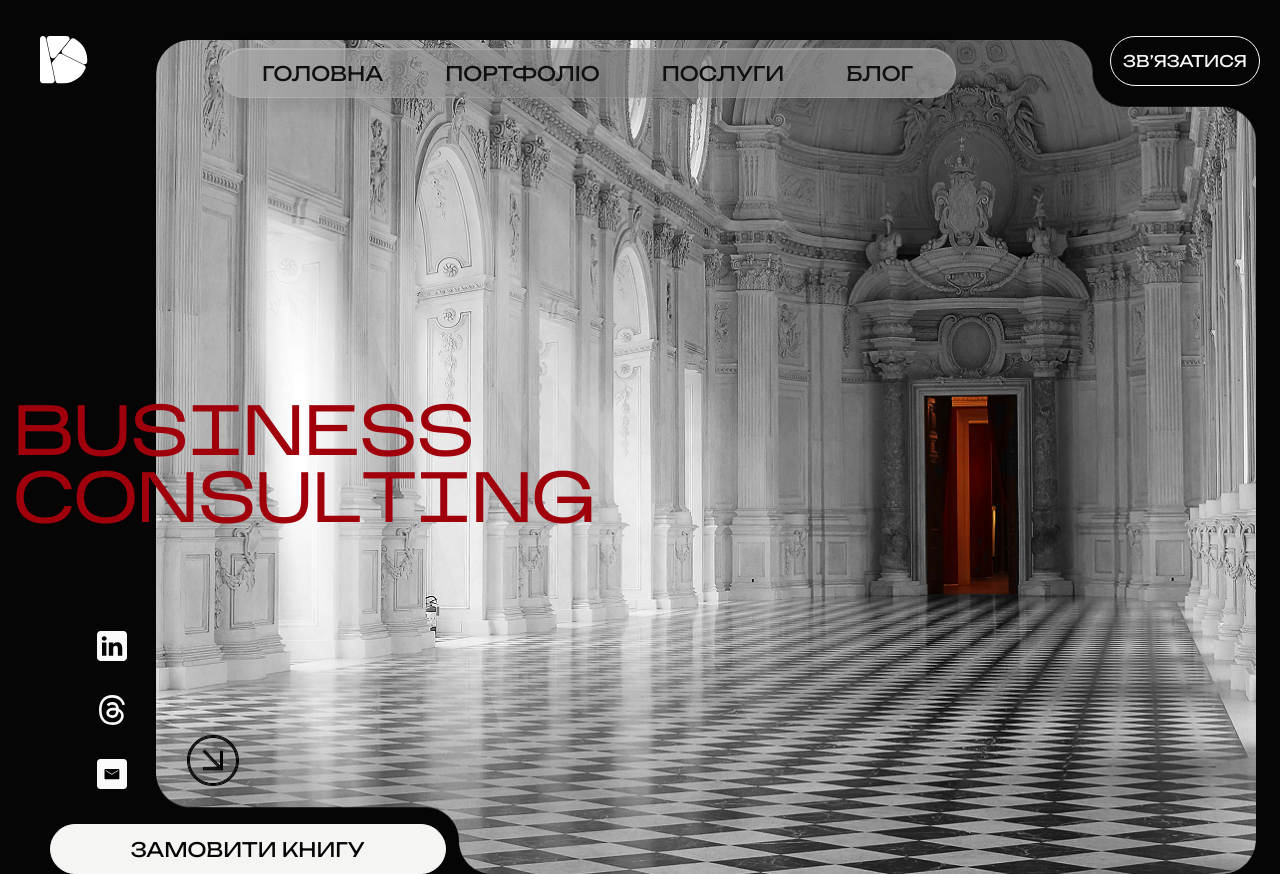
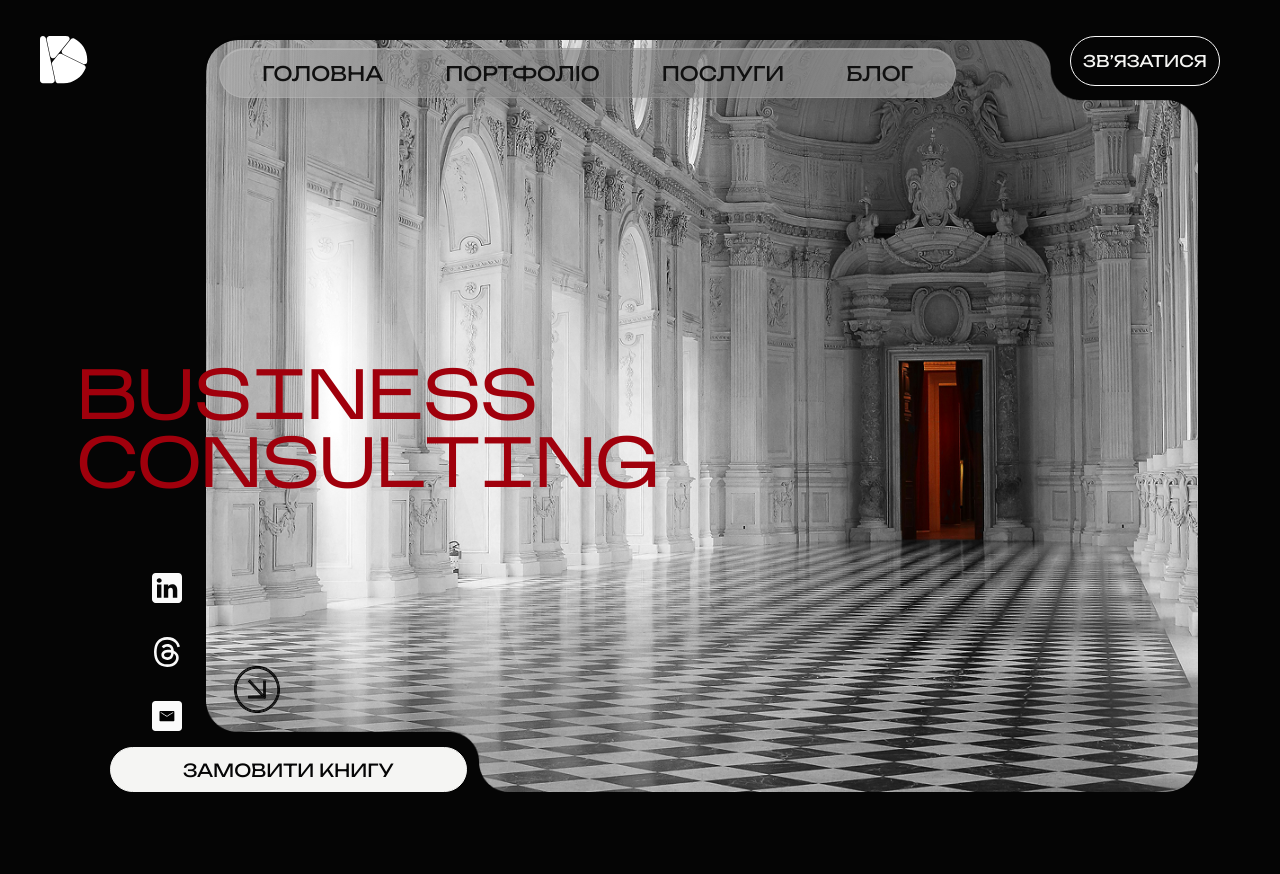
Before and after one commit to inanimate631/book, a React (Vite) app: page / in a window 1280 px wide. After the commit the page ends 800 px from the top, so only its background shows below. Built offline with nearby package versions, Linux system fonts and the light colour scheme.

Commit message:
feat: add adaptative

```diff
--- a/src/styles/_business.scss
+++ b/src/styles/_business.scss
@@ -11,9 +11,9 @@
 
 .hero-wrapper {
   position: relative;
-  width: min(var(--hero-image-width), calc(100% - var(--hero-side-space)));
+  width: 80%;
   aspect-ratio: 1104 / 837;
-  margin-left: 11%;
+  margin-left: 15%;
   container-type: inline-size;
 }
 
@@ -295,6 +295,17 @@
 
 .business-page > .footer {
   display: none;
+}
+
+.business-page .header-button--fixed{
+  right: max(20px, (100% - 1280px) / 2 + 20px + 40px);
+}
+
+@media ((max-width: 1300px)) {
+  .hero {
+
+
+  }
 }
 
 @media ((max-width: 1200px)) {
```
